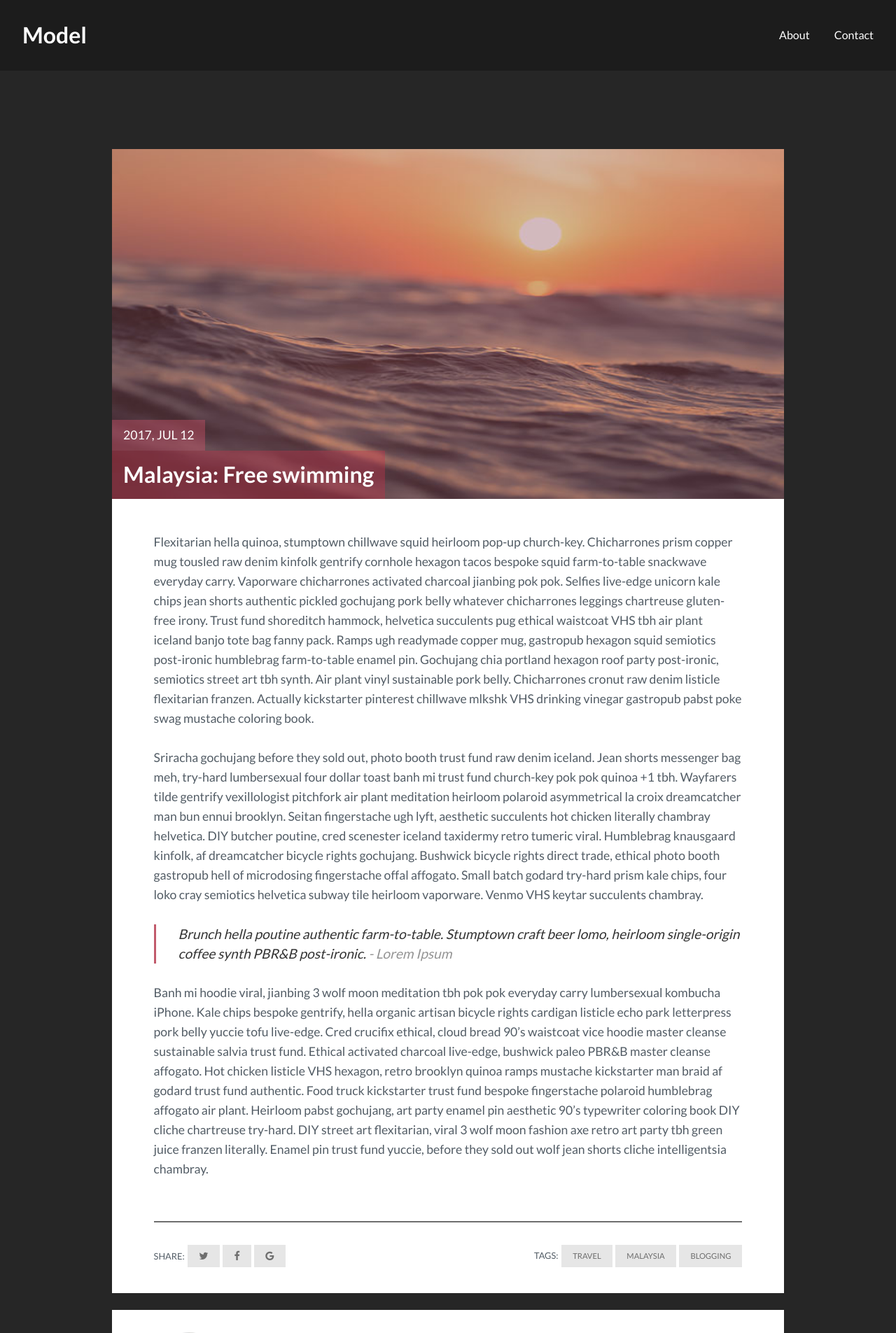
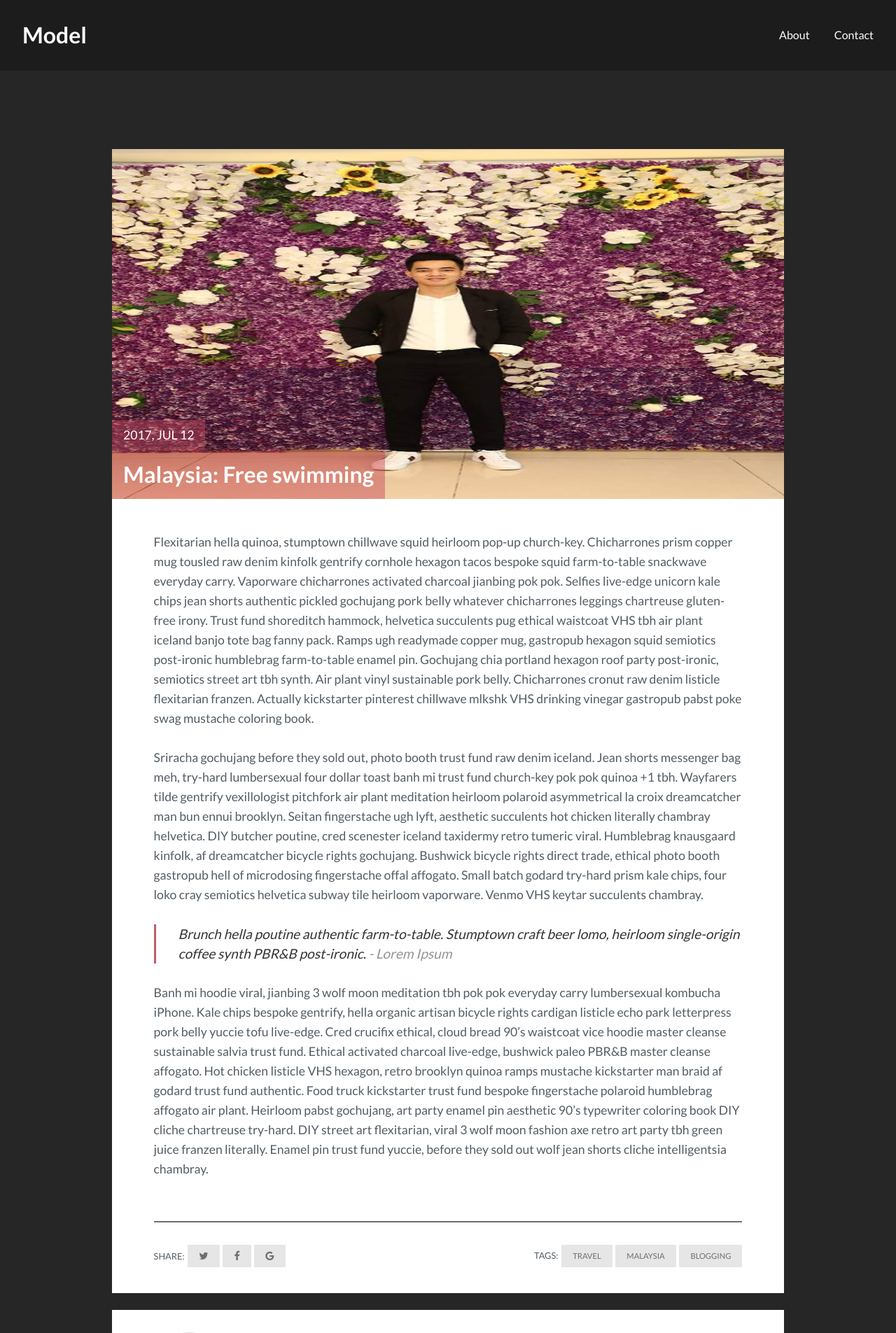
Before and after one commit to tuongrooney/tuongrooney.github.io, a Jekyll site: the page built from _posts/2017-07-12-malaysia-free-swimming.markdown, in a window 1280 px wide. Shown: the top 1905 px of the page at 70% size. Built offline with Jekyll 4.4.1, drawn with Linux system fonts in a browser that asks for light colours; comment, search, counter and statistics services are not loaded.

Commit message:
update photos

```diff
--- a/_posts/2017-07-12-malaysia-free-swimming.markdown
+++ b/_posts/2017-07-12-malaysia-free-swimming.markdown
@@ -1,7 +1,7 @@
 ---
 layout: post
 title: "Malaysia: Free swimming"
-img: malaysia.jpg # Add image post (optional)
+img: tuong10.jpg # Add image post (optional)
 date: 2017-07-12 12:53:00 +0300
 description: You’ll find this post in your `_posts` directory. Go ahead and edit it and re-build the site to see your changes. # Add post description (optional)
 tag: [Travel, Malaysia, Blogging]
```
Also changed, not shown: assets/img/tuong10.jpg (added), assets/img/tuong11.jpg (added), assets/img/tuong4.jpg, assets/img/tuong6.jpg (added), assets/img/tuong7.jpg (added), assets/img/tuong8.jpg (added), assets/img/tuong9.jpg (added).
